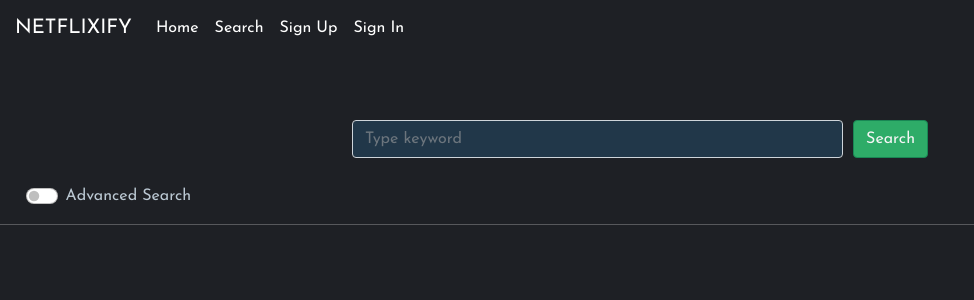
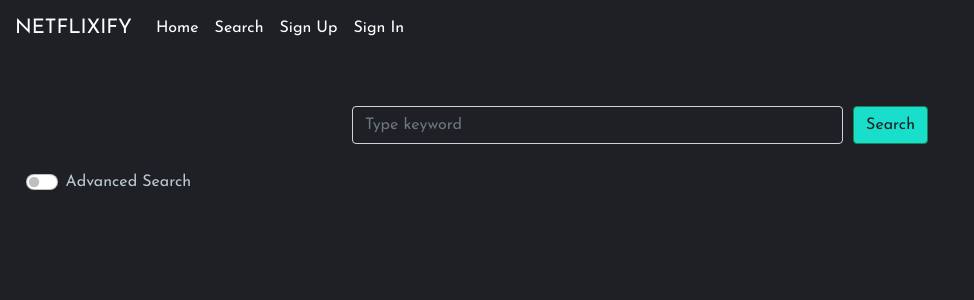
Before and after one commit to paulinal3/netflixify-client, a React (Create React App) app: page /search in a window 1280 px wide. Shown: the top 300 px of the page, without its empty margins (0-974 px from the left). Built offline with nearby package versions, Linux system fonts and the light colour scheme; a web font is replaced by a local one.

Commit message:
adding separate css files for each component

```diff
--- a/src/components/search/Search.jsx
+++ b/src/components/search/Search.jsx
@@ -1,12 +1,12 @@
-import { useState } from 'react'
-
-import { getSearchTermRes } from '../../api/external'
-import IndexSearchRes from './indexSearchRes/IndexSearchRes'
-import SearchBar from './searchBar/SearchBar'
+import { useState } from "react"
+import { getSearchTermRes } from "../../api/external"
+import IndexSearchRes from "./indexSearchRes/IndexSearchRes"
+import SearchBar from "./searchBar/SearchBar"
+import "./search.css"
 
 export default function Search({ user, getAllPlaylists, playlists, netflixVids }) {
 
-    const [searchTerm, setSearchTerm] = useState('')
+    const [searchTerm, setSearchTerm] = useState("")
     const [searchRes, setSearchRes] = useState([])
     const [advSearchToggle, setAdvSearchToggle] = useState(false)
     const [advSearchBtns, setAdvSearchBtns] = useState({
@@ -28,18 +28,18 @@ export default function Search({ user, getAllPlaylists, playlists, netflixVids }
 
     const { vidType, genre, startDate, endDate, subtitles, country } = advSearch
 
-    const allNetflixVids = netflixVids.map(vid => {
-        return (
-            <IndexSearchRes
-            key={vid._id}
-            res={vid}
-            netflixid={vid.netflixid}
-            allPlaylists={playlists}
-            currentUser={user}
-            refreshPlaylists={getAllPlaylists}
-        />
-        )
-    })
+    // const allNetflixVids = netflixVids.map(vid => {
+    //     return (
+    //         <IndexSearchRes
+    //         key={vid._id}
+    //         res={vid}
+    //         netflixid={vid.netflixid}
+    //         allPlaylists={playlists}
+    //         currentUser={user}
+    //         refreshPlaylists={getAllPlaylists}
+    //     />
+    //     )
+    // })
 
     const handleSearchTermChange = (e) => setSearchTerm(e.target.value)
 
@@ -146,7 +146,8 @@ export default function Search({ user, getAllPlaylists, playlists, netflixVids }
     }
 
     return (
-        <div id='searchPage'>
+        <div className="page-container" id="search-page-container">
+            <header>
                 <SearchBar
                     searchTerm={searchTerm}
                     handleSearchTermChange={handleSearchTermChange}
@@ -159,11 +160,11 @@ export default function Search({ user, getAllPlaylists, playlists, netflixVids }
                     advSearchDatesInput={advSearchDatesInput}
                     advSearchOptionsInput={advSearchOptionsInput}
                 />
-            <hr />
-            <div id='searchResContainer'>
+            </header>
+            <main id="search-res-container">
                 {/* {allNetflixVids} */}
-                <ol id='searchResult'>{displaySearchRes}</ol>
-            </div>
+                <div id="search-res">{displaySearchRes}</div>
+            </main>
         </div>
     )
 }
--- /dev/null
+++ b/src/components/search/search.css
@@ -0,0 +1,48 @@
+#search-page-container {
+    padding: 50px 0 50px 0;
+}
+
+#search-res-container {
+    display: flex;
+    justify-content: center;
+    align-content: center;
+}
+
+#search-res {
+    display: flex;
+    justify-content: center;
+    align-items: center;
+    background-color: var(--main-bg-color);
+    padding: 50px 0 50px 0;
+    flex-wrap: wrap;
+    gap: 35px;
+}
+
+#search {
+    max-width: 45%;
+    display: flex;
+    flex-direction: row;
+    column-gap: 10px;
+    margin-left: 10px;
+    margin: auto;
+}
+
+#searchOptions {
+    position: relative;
+    top: 65%;
+    display: flex;
+    justify-content: end;
+    column-gap: 5%;
+}
+
+.vidResModal {
+    background-color: #213749;
+}
+
+#resCard {
+    border: 5px solid #213749;
+}
+
+#resCard:hover {
+    border: 5px solid black;
+}
--- a/src/components/search/searchBar/SearchBar.jsx
+++ b/src/components/search/searchBar/SearchBar.jsx
@@ -1,23 +1,33 @@
 import { Button, Form } from "react-bootstrap"
 import AdvSearch from "../advSearch/AdvSearch"
+import "./searchBar.css"
 
 export default function SearchBar(props) {
-
-    const { searchTerm, handleSearchTermChange, searchVids, advSearchBtns, searchToggle, advSearchToggle, advSearchBtnClick, advSearchDatesInput, advSearchOptionsInput } = props
+    const {
+        searchTerm,
+        handleSearchTermChange,
+        searchVids,
+        advSearchBtns,
+        searchToggle,
+        advSearchToggle,
+        advSearchBtnClick,
+        advSearchDatesInput,
+        advSearchOptionsInput
+    } = props
 
     return (
         <Form onSubmit={searchVids}>
-            <Form.Group id='search' controlId='searchTerm'>
+            <Form.Group id="search" controlId="search-term">
                 <Form.Control
-                    type='text'
-                    name='searchTerm'
-                    placeholder='Type keyword'
+                    type="text"
+                    name="searchTerm"
+                    placeholder="Type keyword"
                     value={searchTerm}
                     onChange={handleSearchTermChange}
                 />
-                <Button id='searchBtn' type='submit' variant='success'>Search</Button>
+                <Button id="search-btn" type="submit" variant="success">Search</Button>
             </Form.Group>
-            <div id='advSearchToggle'>
+            <div id="advSearchToggle">
                 <AdvSearch
                     advSearchBtns={advSearchBtns}
                     searchToggle={searchToggle}
--- /dev/null
+++ b/src/components/search/searchBar/searchBar.css
@@ -0,0 +1,19 @@
+#search-term {
+    background-color: var(--main-bg-color);
+    color: #bbc8d3;
+}
+
+#search-term:focus {
+    border: 1px solid var(--burlywood);
+    box-shadow: 0 0 10px #bbc8d3;
+}
+
+#search-btn {
+    background-color: var(--main-btn-color);
+    color: rgb(30,32,37);
+}
+
+#search-btn:hover {
+    border: 1px solid #bbc8d3;
+    background-color: #28975c;
+}
--- a/src/index.css
+++ b/src/index.css
@@ -58,12 +58,12 @@
     /* border: 1px solid #bbc8d3; */
 }
 
-#watchedPage, #searchPage {
+#watchedPage {
     background-color: var(--main-bg-color);
     height: 100vh;
 }
 
-#searchResult, #allPlaylists {
+#allPlaylists {
     background-color: var(--main-bg-color);
 }
 
@@ -89,7 +89,7 @@ code {
         monospace;
 }
 
-#searchResult, #allPlaylists {
+#allPlaylists {
     display: flex;
     /* align-content: center; */
     /* justify-content: center; */
@@ -192,13 +192,6 @@ code {
     visibility: visible;
     opacity: 1;
     transition: opacity 1.5s;
-}
-
-#searchPage {
-    background-color: var(--main-bg-color);
-    color: white;
-    /* height: 100vh; */
-    padding-top: 5%;
 }
 
 footer {
@@ -331,57 +324,6 @@ footer {
     #signout-container #cancel-btn {
         font-size: 25px;
     }
-}
-
-/* ------------------------------ SEARCH.JS ------------------------------ */
-#search {
-    max-width: 45%;
-    display: flex;
-    flex-direction: row;
-    column-gap: 10px;
-    margin-left: 10px;
-    margin: auto;
-}
-
-#searchTerm {
-    background-color: #213749;
-    color: #bbc8d3;
-}
-
-#searchBtn {
-    background-color: #2eac68;
-    color: whitesmoke;
-}
-
-#searchBtn:hover {
-    border: 1px solid #bbc8d3;
-    background-color: #28975c;
-}
-
-#searchResContainer {
-    display: flex;
-    justify-content: center;
-    align-content: center;
-}
-
-#searchOptions {
-    position: relative;
-    top: 65%;
-    display: flex;
-    justify-content: end;
-    column-gap: 5%;
-}
-
-.vidResModal {
-    background-color: #213749;
-}
-
-#resCard {
-    border: 5px solid #213749;
-}
-
-#resCard:hover {
-    border: 5px solid black;
 }
 
 /* ------------------------------ PROFILE.JS ------------------------------ */
```
Also changed, not shown: src/components/search/advSearch/advSearch.css (added). Lines whose indentation alone changed are shown as unchanged.
